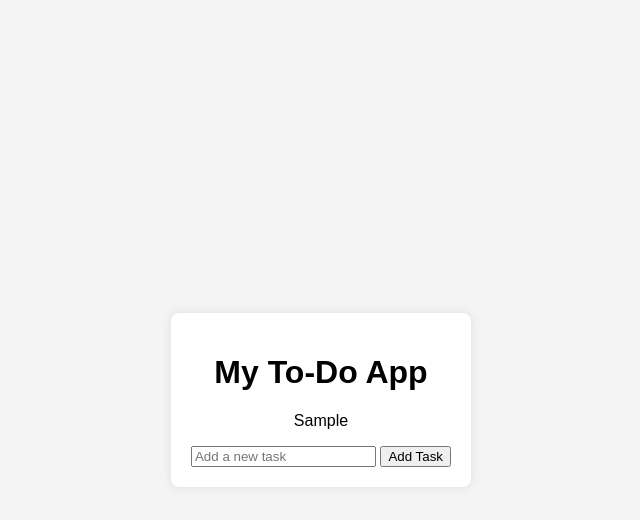
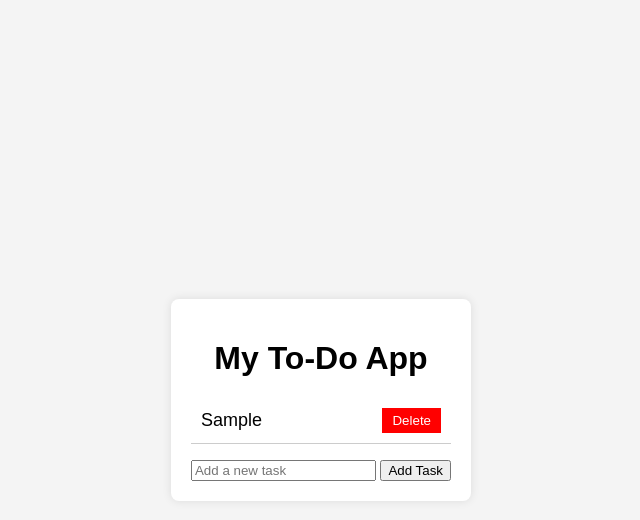
Before and after one commit to corutopi/multi-counter, a website: page index.html in a window 1280 px wide. Both pictures are taken after typing "Sample" into the empty fields and a click on the button "Add Task". Shown: the whole page, without its empty margins (319-959 px from the left). Drawn offline with Linux system fonts and the light colour scheme.

Commit message:
削除ボタンの実装

```diff
--- a/app.js
+++ b/app.js
@@ -14,11 +14,22 @@ function renderTodoList() {
         todoList.innerHTML = '';
         todoData.todoItems.forEach(function (todoItem) {
             var li = document.createElement('li');
-            li.textContent = todoItem.name;
+            var span = document.createElement('span');
+            span.textContent = todoItem.name;
+            var deleteButton = document.createElement('button');
+            deleteButton.textContent = 'Delete';
+            deleteButton.onclick = function () { return deleteTodo(todoItem.name); };
+            li.appendChild(span);
+            li.appendChild(deleteButton);
             todoList.appendChild(li);
             idNum = Math.max(idNum, todoItem.id);
         });
     }
+}
+function deleteTodo(key) {
+    todoData.todoItems = todoData.todoItems.filter(function (item) { return item.name !== key; });
+    saveTodoItems();
+    renderTodoList();
 }
 function addTodo() {
     // todoリストを追加する
--- a/styles.css
+++ b/styles.css
@@ -24,5 +24,27 @@
 }
 
 li {
-  margin: 10px 0;
+  padding: 10px;
+  font-size: 18px;
+  border-bottom: 1px solid #ccc;
+  display: flex;
+  justify-content: space-between;
+  align-items: center;
 }
+
+li span {
+  flex-grow: 1;
+  text-align: left;
+}
+
+li button {
+  background-color: red;
+  color: white;
+  border: none;
+  padding: 5px 10px;
+  cursor: pointer;
+}
+
+li button:hover {
+  background-color: darkred;
+}
```
Also changed, not shown: app.ts (+17 -1 lines).
